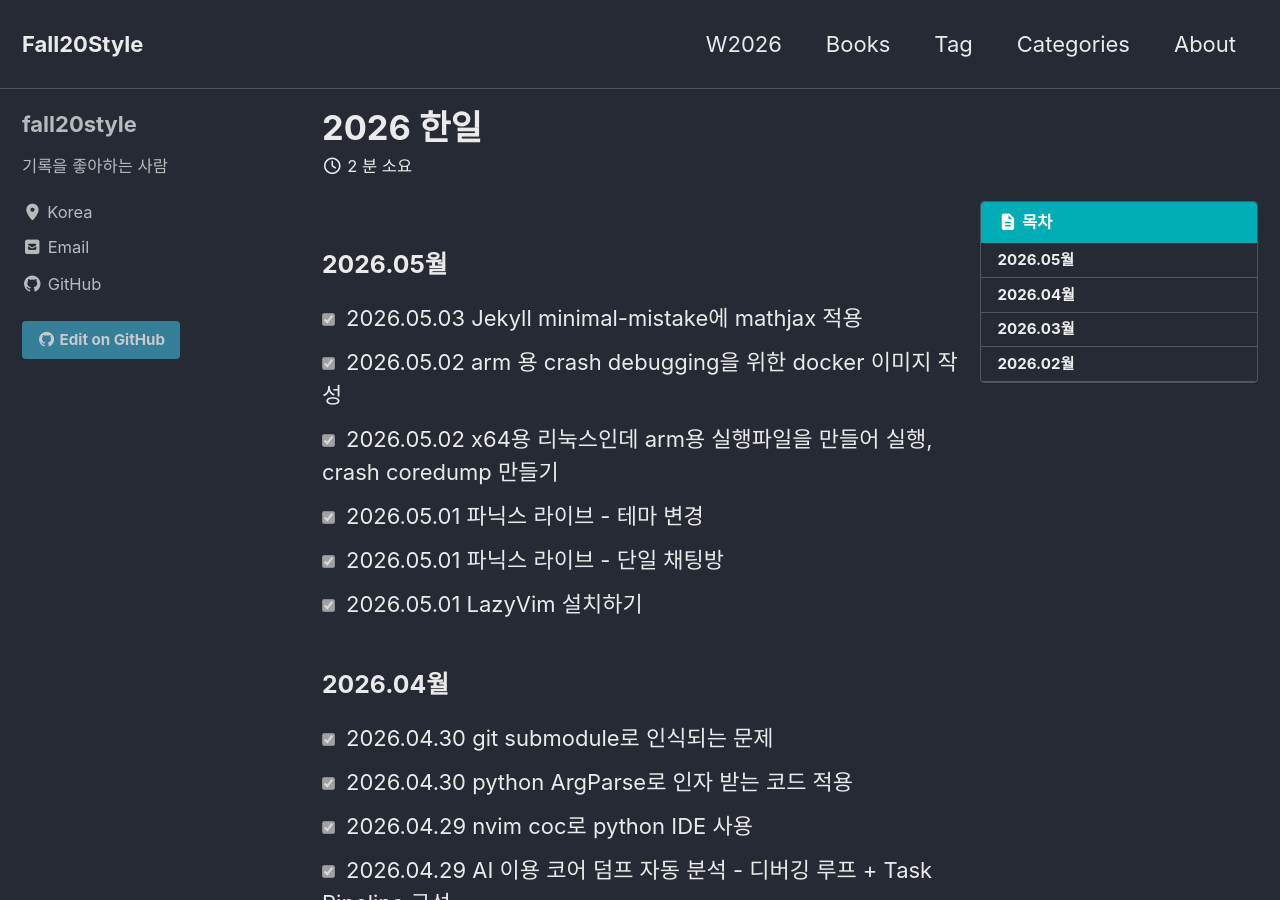
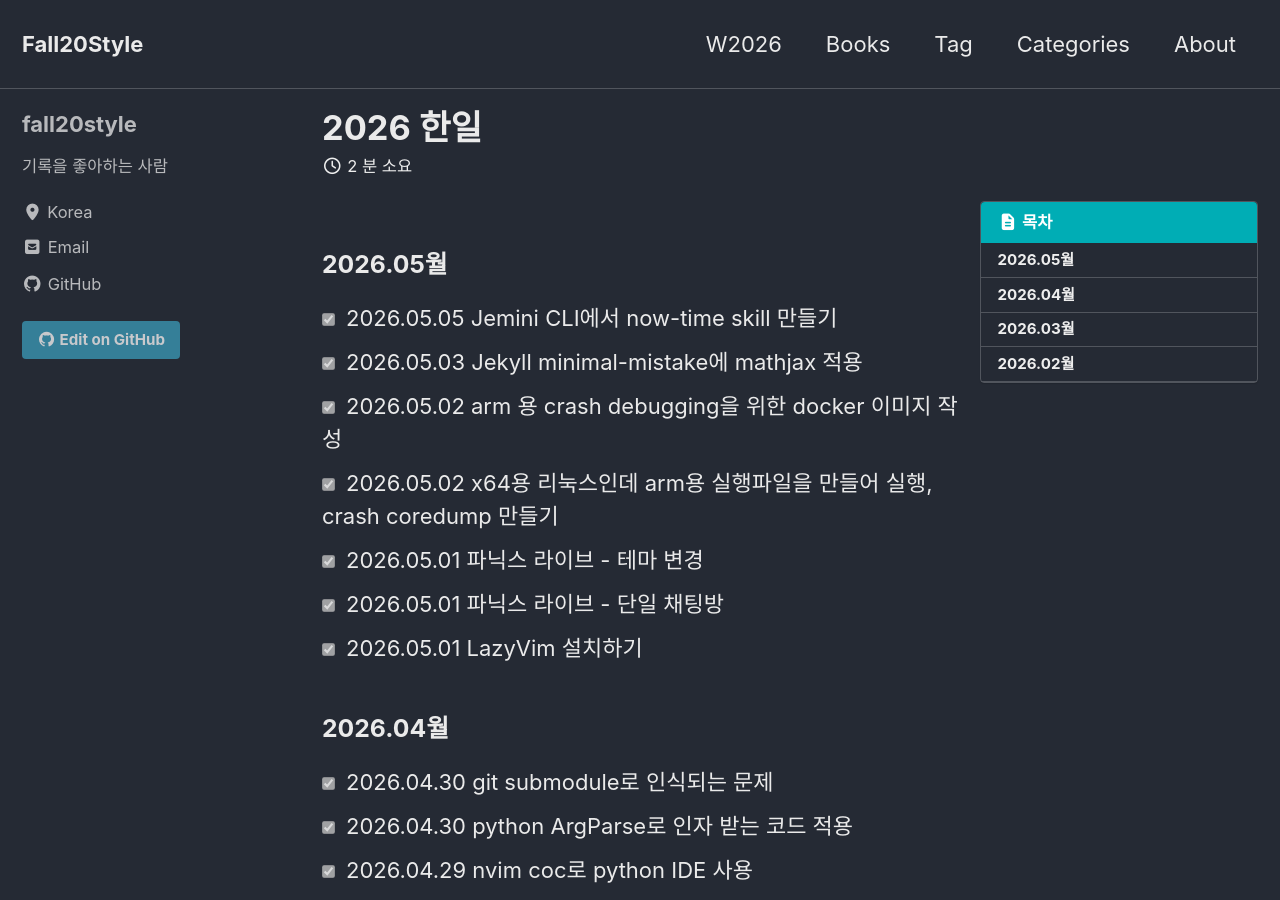
Before and after one commit to fall20style/fall20style.github.io, a Jekyll site: the page built from W2026.md, in a window 1280 px wide and 900 px high. Built offline with Jekyll 4.4.1, drawn with Linux system fonts in a browser that asks for light colours; cached includes are drawn as plain includes.

Commit message:
Update W2026.md

```diff
--- a/W2026.md
+++ b/W2026.md
@@ -12,6 +12,7 @@ description: desc가 여기에
 ---
 
 ### 2026.05월
+- [X] 2026.05.05 Jemini CLI에서 now-time skill 만들기
 - [X] 2026.05.03 Jekyll minimal-mistake에 mathjax 적용
 - [X] 2026.05.02 arm 용 crash debugging을 위한 docker 이미지 작성
 - [X] 2026.05.02 x64용 리눅스인데 arm용 실행파일을 만들어 실행, crash coredump 만들기
```
